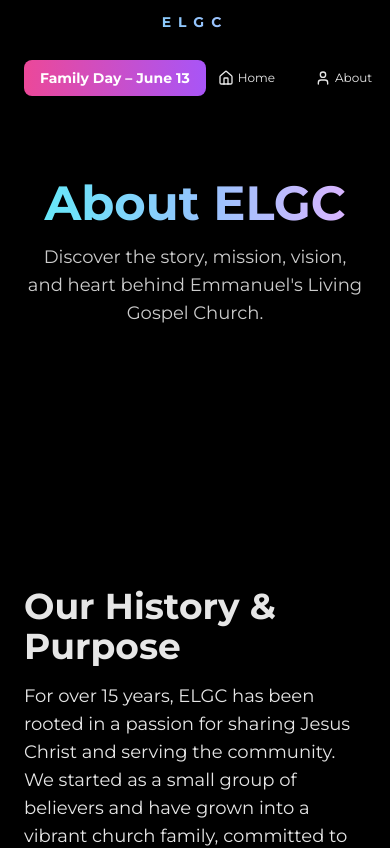
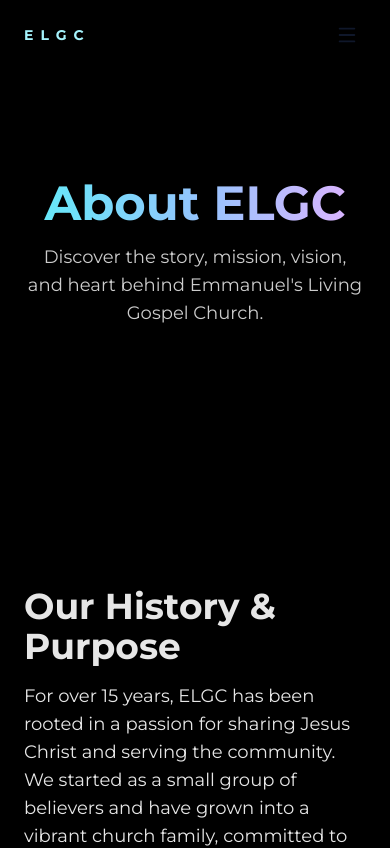
Before and after one commit to karlodelarosa/elgc, a Next.js app: page /about in a window 390 px wide. Shown: the top 848 px of the page. Built offline with nearby package versions, Linux system fonts and the light colour scheme; a web font is replaced by a local one.

Commit message:
feat: menu fix

```diff
--- a/components/menu/components/drawer.component.tsx
+++ b/components/menu/components/drawer.component.tsx
@@ -14,7 +14,7 @@ export function Drawer({ menu, onClose }: DrawerProps) {
     <>
       <motion.button
         aria-label="Close menu"
-        className="fixed left-0 right-0 bottom-0 top-[120px] md:top-[104px] xl:top-[88px] z-[998] bg-black/15"
+        className="fixed left-0 right-0 bottom-0 top-[68px] md:top-[104px] xl:top-[88px] z-[998] bg-black/15"
         initial={{ opacity: 0 }}
         animate={{ opacity: 1 }}
         exit={{ opacity: 0 }}
@@ -23,7 +23,7 @@ export function Drawer({ menu, onClose }: DrawerProps) {
       />
 
       <motion.div
-        className="fixed right-0 top-[120px] md:top-[104px] xl:top-[88px] h-[calc(100vh-120px)] md:h-[calc(100vh-104px)] xl:h-[calc(100vh-88px)] w-[320px] z-[999] p-8 flex flex-col border-l border-white/15 backdrop-blur-2xl bg-white/5 text-white shadow-[0_0_35px_rgba(0,0,0,0.45)]"
+        className="fixed right-0 top-[68px] md:top-[104px] xl:top-[88px] h-[calc(100vh-68px)] md:h-[calc(100vh-104px)] xl:h-[calc(100vh-88px)] w-[320px] z-[999] p-8 flex flex-col border-l border-white/15 backdrop-blur-2xl bg-white/5 text-white shadow-[0_0_35px_rgba(0,0,0,0.45)]"
         initial={{ x: 340, opacity: 0 }}
         animate={{ x: 0, opacity: 1 }}
         exit={{ x: 340, opacity: 0 }}
--- a/components/menu/top-menu.component.tsx
+++ b/components/menu/top-menu.component.tsx
@@ -1,6 +1,7 @@
 'use client';
 
-import { useState } from 'react';
+import Link from 'next/link';
+import { useEffect, useRef, useState } from 'react';
 import { motion, AnimatePresence } from 'framer-motion';
 import {
   HomeIcon,
@@ -43,6 +44,9 @@ const drawerMenu: MenuItemType[] = [
 
 export function TopMenu() {
   const [drawerOpen, setDrawerOpen] = useState(false);
+  const [isMenuVisible, setIsMenuVisible] = useState(true);
+  const [isMobile, setIsMobile] = useState(false);
+  const lastScrollY = useRef(0);
   const targetEventDate = new Date(2026, 5, 13);
   const now = new Date();
   const millisecondsPerDay = 1000 * 60 * 60 * 24;
@@ -54,21 +58,87 @@ export function TopMenu() {
       daysLeft > 0
         ? `${daysLeft} day${daysLeft === 1 ? '' : 's'} left!`
         : daysLeft === 0
-        ? 'Today!'
-        : 'Event has passed',
+          ? 'Today!'
+          : 'Event has passed',
   };
+
+  useEffect(() => {
+    lastScrollY.current = window.scrollY;
+
+    const handleScroll = () => {
+      const currentScrollY = window.scrollY;
+      const delta = currentScrollY - lastScrollY.current;
+
+      if (currentScrollY <= 0) {
+        setIsMenuVisible(true);
+        lastScrollY.current = currentScrollY;
+        return;
+      }
+
+      // Ignore tiny scroll changes to prevent jittery show/hide transitions.
+      if (Math.abs(delta) < 8) {
+        return;
+      }
+
+      if (delta > 0 && currentScrollY > 80) {
+        setIsMenuVisible(false);
+      } else if (delta < 0) {
+        setIsMenuVisible(true);
+      }
+
+      lastScrollY.current = currentScrollY;
+    };
+
+    window.addEventListener('scroll', handleScroll, { passive: true });
+    return () => window.removeEventListener('scroll', handleScroll);
+  }, []);
+
+  useEffect(() => {
+    if (drawerOpen) {
+      setIsMenuVisible(true);
+    }
+  }, [drawerOpen]);
+
+  useEffect(() => {
+    const updateViewport = () => setIsMobile(window.innerWidth < 768);
+    updateViewport();
+    window.addEventListener('resize', updateViewport);
+    return () => window.removeEventListener('resize', updateViewport);
+  }, []);
+
+  const mobileDrawerMenu = [...primaryMenu, ...drawerMenu];
+  const activeDrawerMenu = isMobile ? mobileDrawerMenu : drawerMenu;
 
   return (
     <>
       <motion.div
         className="fixed inset-x-0 top-0 z-[999] backdrop-blur-xl bg-black/50"
         initial={{ opacity: 0, y: -20 }}
-        animate={{ opacity: 1, y: 0 }}
-        transition={{ duration: 0.2 }}
+        animate={{
+          opacity: isMenuVisible ? 1 : 0,
+          y: isMenuVisible ? 0 : -110,
+        }}
+        transition={{ duration: 0.22, ease: 'easeOut' }}
       >
-        <Brand />
+        <div className="hidden md:block">
+          <Brand />
+        </div>
 
-        <div className="mx-auto px-6 py-4 flex justify-between items-center">
+        <div className="mx-auto px-6 py-4 flex items-center justify-between md:hidden">
+          <Link href="/" className="text-sm tracking-[.50em] uppercase font-bold text-cyan-200">
+            ELGC
+          </Link>
+
+          <button
+            onClick={() => setDrawerOpen(true)}
+            className="p-2 rounded-lg text-slate-900 dark:text-white hover:bg-white/10 transition"
+            aria-label="Open navigation drawer"
+          >
+            <MenuIcon size={22} className="text-inherit" />
+          </button>
+        </div>
+
+        <div className="mx-auto px-6 py-4 hidden md:flex justify-between items-center">
           {/* LEFT */}
           <EventCTA title={nextEvent.title} countdown={nextEvent.countdown} />
 
@@ -92,7 +162,7 @@ export function TopMenu() {
       </motion.div>
 
       <AnimatePresence>
-        {drawerOpen && <Drawer menu={drawerMenu} onClose={() => setDrawerOpen(false)} />}
+        {drawerOpen && <Drawer menu={activeDrawerMenu} onClose={() => setDrawerOpen(false)} />}
       </AnimatePresence>
     </>
   );
```
